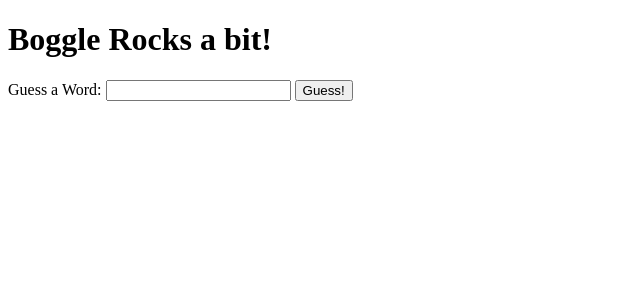
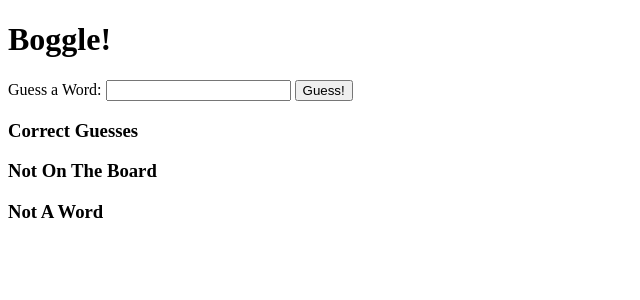
Before and after one commit to Jared-Glenn/Springboard, a Flask app: template Unit-19/19.5/flask-boggle/templates/home.html in a window 1280 px wide. Shown: the top 300 px of the page, without its empty margins (0-640 px from the left). Run offline with Flask 2, Linux system fonts and the light colour scheme; the template is opened without the code that fills it, so the values that code supplies are empty; parts of the project's set-up code (start-up, migrations or seed data) failed here and were passed over.

Commit message:
add guess lists

```diff
--- a/Unit-19/19.5/flask-boggle/app.py
+++ b/Unit-19/19.5/flask-boggle/app.py
@@ -18,8 +18,10 @@ def home():
 
 @app.route('/guess')
 def guess():
-    word_guess = request.args["word_guess"]
-    return f"<h1>Searching for</h1>"
+    word_guess = request.args.get("word_guess")
+    board = session['board']
+    result = boggle_game.check_valid_word(board, word_guess)
+    return result
 
 
 if __name__ == '__main__':
--- a/Unit-19/19.5/flask-boggle/static/scripts.js
+++ b/Unit-19/19.5/flask-boggle/static/scripts.js
@@ -1,4 +1,7 @@
 const $wordGuessForm = $('#word-guess-form');
+const $correctList = $('.correct-list');
+const $notOnBoardList = $('.not-on-board-list');
+const $notWordList = $('.not-word-list');
 
 const submitGuess = (evt) => {
     evt.preventDefault();
@@ -6,7 +9,11 @@ const submitGuess = (evt) => {
     axios.get(`http://127.0.0.1:5000/guess?word_guess=${$wordGuess}`)
   .then(function (response) {
     // handle success
-    console.log(response);
+    let res = response['data']
+
+    if (res === "ok") {
+      $correctList.append(`<li>${$wordGuess}</li>`)
+    }
   })
     console.log($wordGuess)
 }
--- a/Unit-19/19.5/flask-boggle/templates/home.html
+++ b/Unit-19/19.5/flask-boggle/templates/home.html
@@ -7,7 +7,7 @@
     <link rel="stylesheet" href="/static/styles.css">
 </head>
 <body>
-    <h1>Boggle Rocks a bit!</h1>
+    <h1>Boggle!</h1>
 
     <table>
     {% for row in board: %}
@@ -25,7 +25,24 @@
         <button id="word-guess-button">Guess!</button>
     </form>
 
-    <p>{{wordGuess}}</p>
+    <div class="correct">
+        <h3>Correct Guesses</h3>
+        <ul class="correct-list">
+
+        </ul>
+    </div>
+    <div class="not-on-board">
+        <h3>Not On The Board</h3>
+        <ul class="not-on-board-list">
+
+        </ul>
+    </div>
+    <div class="not-word">
+        <h3>Not A Word</h3>
+        <ul class="not-word-list">
+
+        </ul>
+    </div>
 
     <script src="https://code.jquery.com/jquery-3.7.0.min.js" integrity="sha256-2Pmvv0kuTBOenSvLm6bvfBSSHrUJ+3A7x6P5Ebd07/g=" crossorigin="anonymous"></script>
     <script src="https://unpkg.com/axios/dist/axios.js"></script>
```
